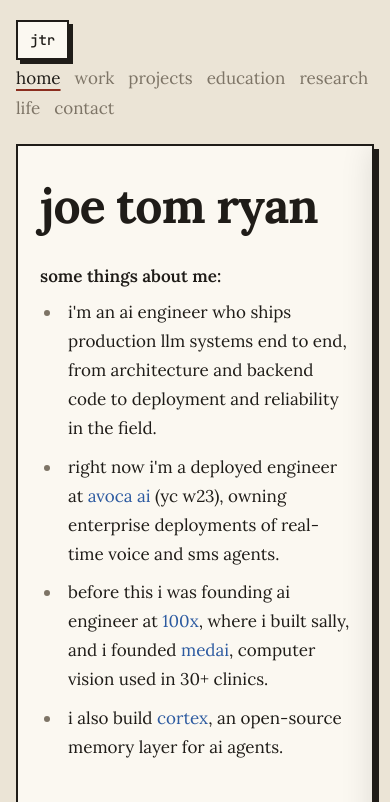
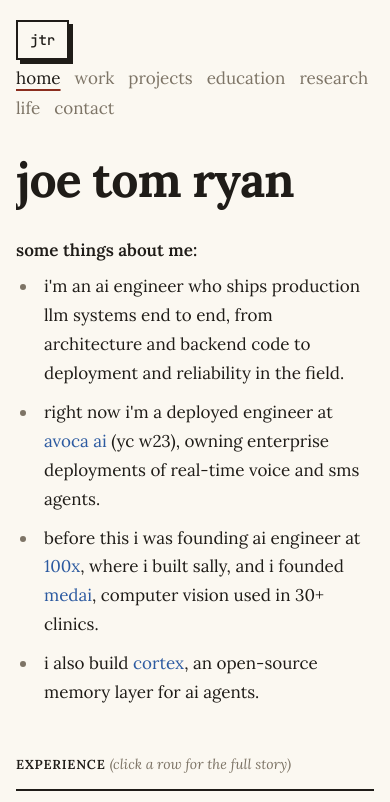
Before and after one commit to joetomryan/portfolio, a plain HTML site: page index.html in a window 390 px wide. Shown: the top 802 px of the page. Drawn offline with Linux system fonts and the light colour scheme.

Commit message:
Drop the page border so content sits directly on the paper
Co-Authored-By: Claude Opus 5.5 <noreply@anthropic.com>
Claude-Session: https://claude.ai/code/session_01Dn9joMoJy9SzGMMtW943ss

```diff
--- a/index.html
+++ b/index.html
@@ -9,7 +9,7 @@
   <meta property="og:description" content="ai engineer who ships production llm systems end to end. deployed engineer at avoca ai (yc w23).">
   <meta property="og:url" content="https://joetomryan.com">
   <meta name="twitter:card" content="summary">
-  <meta name="theme-color" content="#ebe4d6">
+  <meta name="theme-color" content="#fbf8f1">
   <link rel="icon" href="/favicon.svg" type="image/svg+xml">
   <link rel="preconnect" href="https://fonts.googleapis.com">
   <link rel="preconnect" href="https://fonts.gstatic.com" crossorigin>
--- a/style.css
+++ b/style.css
@@ -35,7 +35,7 @@ html { scroll-behavior: smooth; }
 
 body {
   margin: 0;
-  background: var(--desk);
+  background: var(--sheet);
   color: var(--ink);
   font: 400 18px/1.7 var(--serif);
   -webkit-font-smoothing: antialiased;
@@ -122,10 +122,7 @@ kbd {
 .sheet {
   position: relative;
   overflow: hidden;
-  padding: 64px 72px 32px;
-  background: var(--sheet);
-  border: var(--border);
-  box-shadow: var(--shadow);
+  padding: 0 12px 32px 4px;
 }
 
 /* ---------- views ---------- */
@@ -678,9 +675,10 @@ kbd {
   background: var(--sheet);
   box-shadow: -18px 0 30px rgba(0, 0, 0, 0.12);
   transform: translateX(105%);
+  visibility: hidden;
   pointer-events: none;
 }
-.turn.go { animation: turn 0.6s cubic-bezier(0.6, 0, 0.3, 1); }
+.turn.go { visibility: visible; animation: turn 0.6s cubic-bezier(0.6, 0, 0.3, 1); }
 @keyframes turn {
   0% { transform: translateX(105%); }
   50% { transform: translateX(0); }
@@ -711,7 +709,7 @@ kbd {
   .side-nav a { font-size: 17px; }
   .side-nav a.current::before { display: none; }
   .side-nav a.current { text-decoration: underline; text-decoration-color: var(--accent); text-decoration-thickness: 2px; text-underline-offset: 5px; }
-  .sheet { padding: 36px 22px 24px; box-shadow: 5px 5px 0 var(--ink); }
+  .sheet { padding: 12px 0 24px; }
 }
 
 @media (max-width: 560px) {
```
